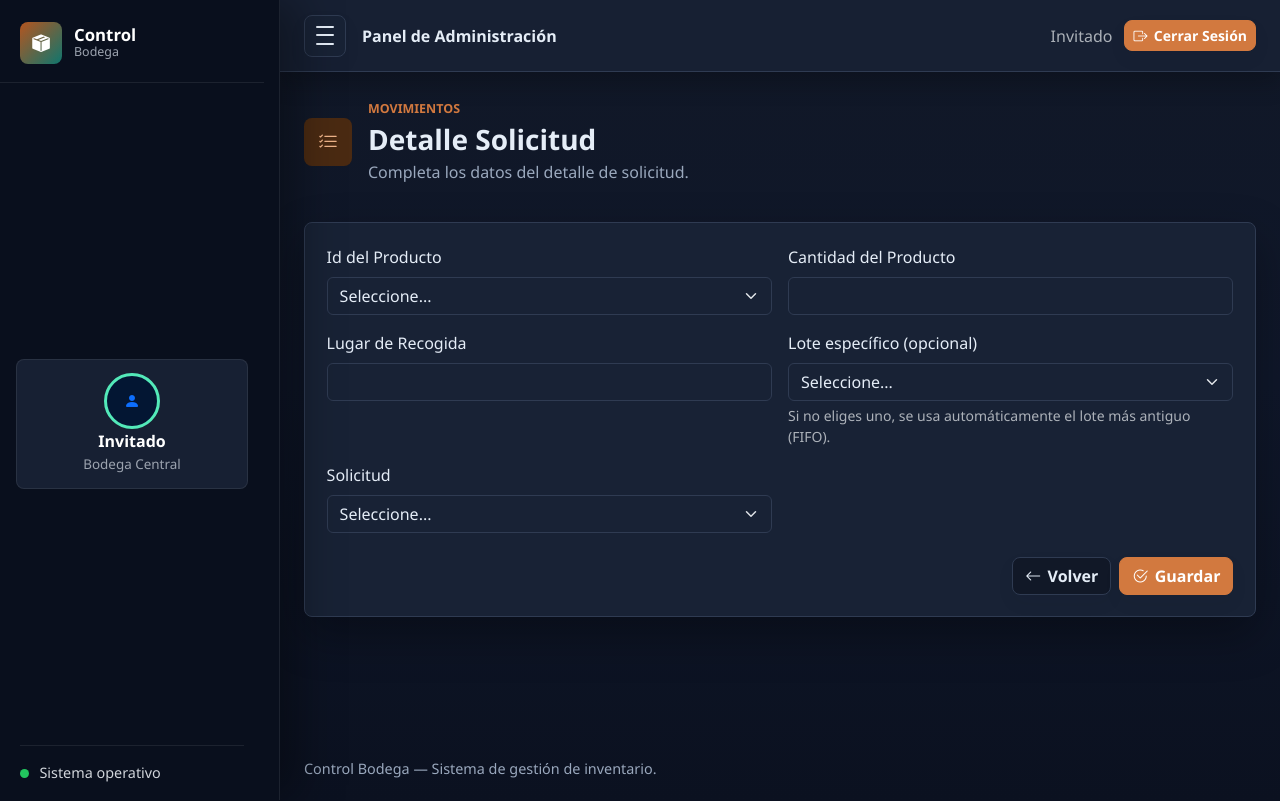
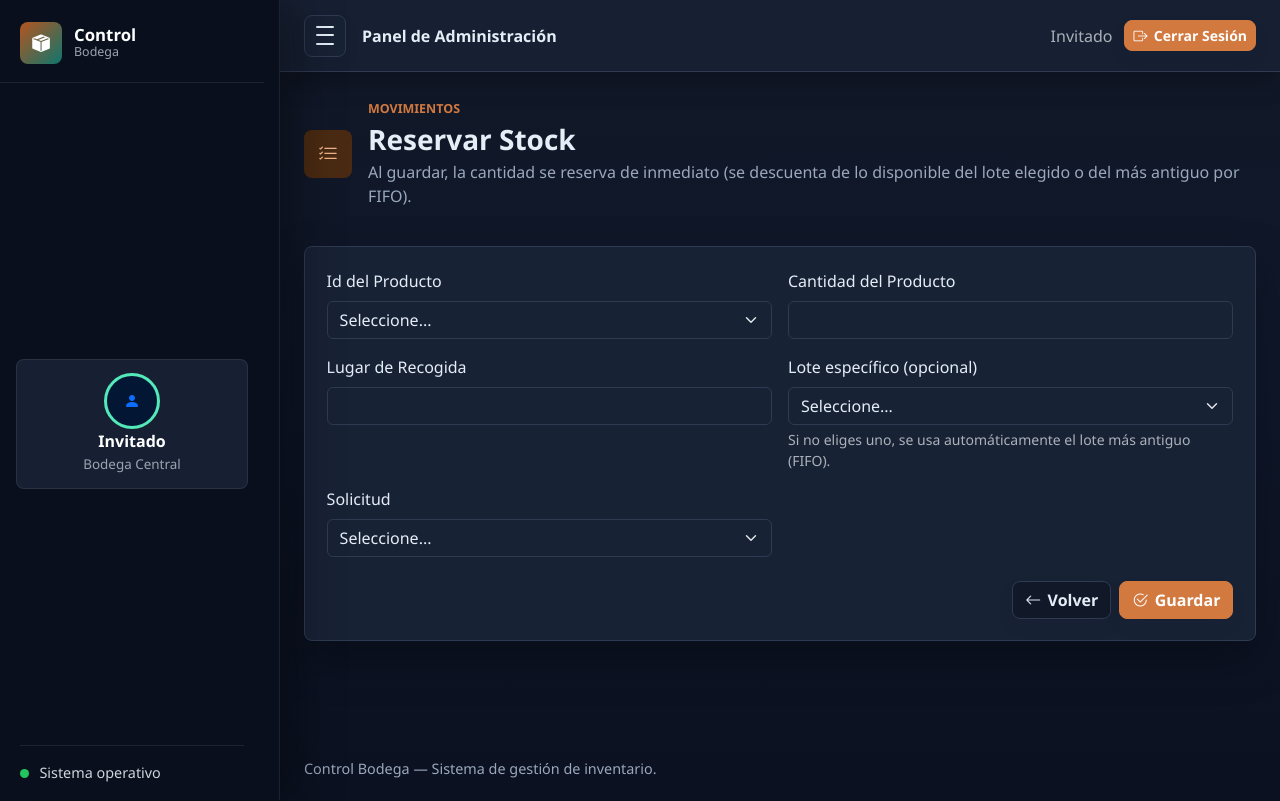
Before and after one commit to CRONIXDOM/GestionBodega, a Spring app: template controlweb/src/main/resources/templates/DetalleSolicitud/creardetallesolicitud.html in a window 1280 px wide. Run offline with Thymeleaf, Linux system fonts and the light colour scheme; the template is opened without the code that fills it, so the values that code supplies are empty.

Commit message:
Conservar scroll del sidebar, mover Productos a Inventario y hacer visible la reserva de stock
- El sidebar (position: fixed con su propio scroll) volvía siempre arriba
  en cada navegación porque es una app multipágina, no una SPA. Se guarda
  y restaura su scrollTop en sessionStorage para no tener que bajar de
  nuevo a cada rato.
- "Productos" se mueve del grupo Catálogo al grupo Inventario en el menú
  y en el checklist de permisos de Roles.
- La reserva de stock (que ya existía vía Detalle Solicitud/FIFO) no tenía
  ningún punto de entrada visible: se agrega un botón "Reservar" en cada
  fila de Lotes y de Existencias, que lleva al formulario ya preseleccionado
  con el producto (y lote, si aplica). Se renombra esa sección a "Reservas"
  / "Reservar Stock" en menú, listado y accesos rápidos del home para que
  quede claro que ahí es donde se reserva.

```diff
--- a/controlweb/src/main/java/com/bodega/controlweb/util/CatalogoModulos.java
+++ b/controlweb/src/main/java/com/bodega/controlweb/util/CatalogoModulos.java
@@ -16,15 +16,15 @@ public final class CatalogoModulos {
 	}
 
 	private static final List<ModuloOpcion> MODULOS = List.of(
-			new ModuloOpcion("producto", "Productos", "Catálogo"),
 			new ModuloOpcion("zona", "Zonas", "Catálogo"),
 			new ModuloOpcion("ubicacion", "Ubicaciones", "Catálogo"),
 
+			new ModuloOpcion("producto", "Productos", "Inventario"),
 			new ModuloOpcion("lote", "Lotes", "Inventario"),
 			new ModuloOpcion("inventario", "Existencias", "Inventario"),
 
 			new ModuloOpcion("solicitud", "Solicitudes", "Movimientos"),
-			new ModuloOpcion("detallesolicitud", "Detalle Solicitud", "Movimientos"),
+			new ModuloOpcion("detallesolicitud", "Reservas", "Movimientos"),
 			new ModuloOpcion("entrega", "Entregas", "Movimientos"),
 			new ModuloOpcion("detalleentrega", "Detalle Entrega", "Movimientos"),
 			new ModuloOpcion("tipo", "Tipos de Movimiento", "Movimientos"),
--- a/controlweb/src/main/resources/static/assets/js/main.js
+++ b/controlweb/src/main/resources/static/assets/js/main.js
@@ -161,6 +161,32 @@
 
     initUserProfile();
 
+    // El sidebar tiene su propio scroll (position: fixed + overflow-y: auto) y cada
+    // click en un link recarga la pagina completa (no es una SPA), asi que sin esto
+    // el scroll siempre vuelve arriba y hay que bajar de nuevo para llegar a una
+    // opcion cercana a la que se acaba de usar.
+    function initSidebarScroll() {
+      var sidebar = document.querySelector(".admin-sidebar");
+      if (!sidebar) {
+        return;
+      }
+      var key = "adminHMD.sidebarScrollTop";
+      try {
+        var saved = window.sessionStorage.getItem(key);
+        if (saved !== null) {
+          sidebar.scrollTop = parseInt(saved, 10) || 0;
+        }
+        sidebar.addEventListener("scroll", function () {
+          window.sessionStorage.setItem(key, String(sidebar.scrollTop));
+        }, { passive: true });
+      } catch (error) {
+        // almacenamiento no disponible (p.ej. navegacion privada): se ignora y
+        // el scroll simplemente se comporta como antes.
+      }
+    }
+
+    initSidebarScroll();
+
     if (!sidebarToggle) {
       return;
     }
--- a/controlweb/src/main/resources/templates/DetalleSolicitud/creardetallesolicitud.html
+++ b/controlweb/src/main/resources/templates/DetalleSolicitud/creardetallesolicitud.html
@@ -13,8 +13,9 @@
 				<span class="page-icon"><i class="bi bi-list-check" aria-hidden="true"></i></span>
 				<div>
 					<p class="eyebrow mb-1">Movimientos</p>
-					<h1 class="h3 mb-1">Detalle Solicitud</h1>
-					<p class="text-muted mb-0">Completa los datos del detalle de solicitud.</p>
+					<h1 class="h3 mb-1">Reservar Stock</h1>
+					<p class="text-muted mb-0">Al guardar, la cantidad se reserva de inmediato (se descuenta de lo
+						disponible del lote elegido o del más antiguo por FIFO).</p>
 				</div>
 			</div>
 		</div>
--- a/controlweb/src/main/resources/templates/DetalleSolicitud/listardetallesolicitud.html
+++ b/controlweb/src/main/resources/templates/DetalleSolicitud/listardetallesolicitud.html
@@ -12,8 +12,8 @@
 				<span class="page-icon"><i class="bi bi-list-check" aria-hidden="true"></i></span>
 				<div>
 					<p class="eyebrow mb-1">Movimientos</p>
-					<h1 class="h3 mb-1">Detalle Solicitud</h1>
-					<p class="text-muted mb-0">Detalle de las solicitudes registradas.</p>
+					<h1 class="h3 mb-1">Reservas</h1>
+					<p class="text-muted mb-0">Stock reservado por cada solicitud.</p>
 				</div>
 			</div>
 			<div class="heading-actions">
--- a/controlweb/src/main/resources/templates/Home/home.html
+++ b/controlweb/src/main/resources/templates/Home/home.html
@@ -94,7 +94,7 @@
 						aria-hidden="true"></i> Lote</a></div>
 				<div class="col-6 col-md-3" th:if="${mp != null and mp.contains('detallesolicitud')}"><a
 					class="btn btn-outline-secondary w-100" th:href="@{/detallesolicitud/nuevo}"><i
-						class="bi bi-plus-circle" aria-hidden="true"></i> Solicitud</a></div>
+						class="bi bi-bookmark-check" aria-hidden="true"></i> Reservar</a></div>
 				<div class="col-6 col-md-3" th:if="${mp != null and mp.contains('inventario')}"><a
 					class="btn btn-outline-secondary w-100" th:href="@{/inventario}"><i class="bi bi-clipboard-data"
 						aria-hidden="true"></i> Existencias</a></div>
--- a/controlweb/src/main/resources/templates/Lote/listarlote.html
+++ b/controlweb/src/main/resources/templates/Lote/listarlote.html
@@ -51,6 +51,9 @@
 							<td th:text="${indice.idProducto}"></td>
 							<td th:text="${indice.idUbicacion}"></td>
 							<td class="text-end">
+								<a class="btn btn-warning btn-sm"
+									th:href="@{/detallesolicitud/nuevo(idLote=${indice.idLote},idProducto=${indice.idProducto})}"><i
+									class="bi bi-bookmark-check" aria-hidden="true"></i> Reservar</a>
 								<a class="btn btn-light btn-sm" th:href="@{/lote/editar/{id}(id=${indice.idLote})}"><i
 									class="bi bi-pencil" aria-hidden="true"></i> Editar</a>
 								<a class="btn btn-outline-danger btn-sm" th:href="@{/lote/eliminar/{id}(id=${indice.idLote})}"
--- a/controlweb/src/main/resources/templates/Plantilla/plantillaui.html
+++ b/controlweb/src/main/resources/templates/Plantilla/plantillaui.html
@@ -27,12 +27,8 @@
 			</div>
 
 			<nav class="sidebar-nav" th:with="mp=${session.modulosPermitidos}">
-				<th:block th:if="${mp != null and (mp.contains('producto') or mp.contains('zona') or mp.contains('ubicacion'))}">
+				<th:block th:if="${mp != null and (mp.contains('zona') or mp.contains('ubicacion'))}">
 				<span class="text-uppercase text-muted small fw-bold px-3 pt-3 pb-1 d-block">Catálogo</span>
-				<a class="nav-link" th:if="${mp.contains('producto')}" th:href="@{/producto}">
-					<span class="nav-icon"><i class="bi bi-box" aria-hidden="true"></i></span>
-					<span class="nav-text">Productos</span>
-				</a>
 				<a class="nav-link" th:if="${mp.contains('zona')}" th:href="@{/zona}">
 					<span class="nav-icon"><i class="bi bi-diagram-3" aria-hidden="true"></i></span>
 					<span class="nav-text">Zonas</span>
@@ -43,8 +39,12 @@
 				</a>
 				</th:block>
 
-				<th:block th:if="${mp != null and (mp.contains('lote') or mp.contains('inventario'))}">
+				<th:block th:if="${mp != null and (mp.contains('producto') or mp.contains('lote') or mp.contains('inventario'))}">
 				<span class="text-uppercase text-muted small fw-bold px-3 pt-3 pb-1 d-block">Inventario</span>
+				<a class="nav-link" th:if="${mp.contains('producto')}" th:href="@{/producto}">
+					<span class="nav-icon"><i class="bi bi-box" aria-hidden="true"></i></span>
+					<span class="nav-text">Productos</span>
+				</a>
 				<a class="nav-link" th:if="${mp.contains('lote')}" th:href="@{/lote}">
 					<span class="nav-icon"><i class="bi bi-boxes" aria-hidden="true"></i></span>
 					<span class="nav-text">Lotes</span>
@@ -63,7 +63,7 @@
 				</a>
 				<a class="nav-link" th:if="${mp.contains('detallesolicitud')}" th:href="@{/detallesolicitud}">
 					<span class="nav-icon"><i class="bi bi-list-check" aria-hidden="true"></i></span>
-					<span class="nav-text">Detalle Solicitud</span>
+					<span class="nav-text">Reservas</span>
 				</a>
 				<a class="nav-link" th:if="${mp.contains('entrega')}" th:href="@{/entrega}">
 					<span class="nav-icon"><i class="bi bi-truck" aria-hidden="true"></i></span>
--- a/controlweb/src/main/resources/templates/Producto/crearproducto.html
+++ b/controlweb/src/main/resources/templates/Producto/crearproducto.html
@@ -12,7 +12,7 @@
 			<div class="page-heading-copy">
 				<span class="page-icon"><i class="bi bi-box" aria-hidden="true"></i></span>
 				<div>
-					<p class="eyebrow mb-1">Catálogo</p>
+					<p class="eyebrow mb-1">Inventario</p>
 					<h1 class="h3 mb-1">Registro de Producto</h1>
 					<p class="text-muted mb-0">Completa los datos del producto.</p>
 				</div>
--- a/controlweb/src/main/resources/templates/Producto/listarproducto.html
+++ b/controlweb/src/main/resources/templates/Producto/listarproducto.html
@@ -11,7 +11,7 @@
 			<div class="page-heading-copy">
 				<span class="page-icon"><i class="bi bi-box" aria-hidden="true"></i></span>
 				<div>
-					<p class="eyebrow mb-1">Catálogo</p>
+					<p class="eyebrow mb-1">Inventario</p>
 					<h1 class="h3 mb-1">Productos</h1>
 					<p class="text-muted mb-0">Productos registrados en el catálogo de bodega.</p>
 				</div>
```
Also changed, not shown: controlweb/src/main/java/com/bodega/controlweb/controller/DetalleSolicitudController.java (+7 -2 lines), controlweb/src/main/resources/templates/Inventario/listarinventario.html (+7 -1 lines).
